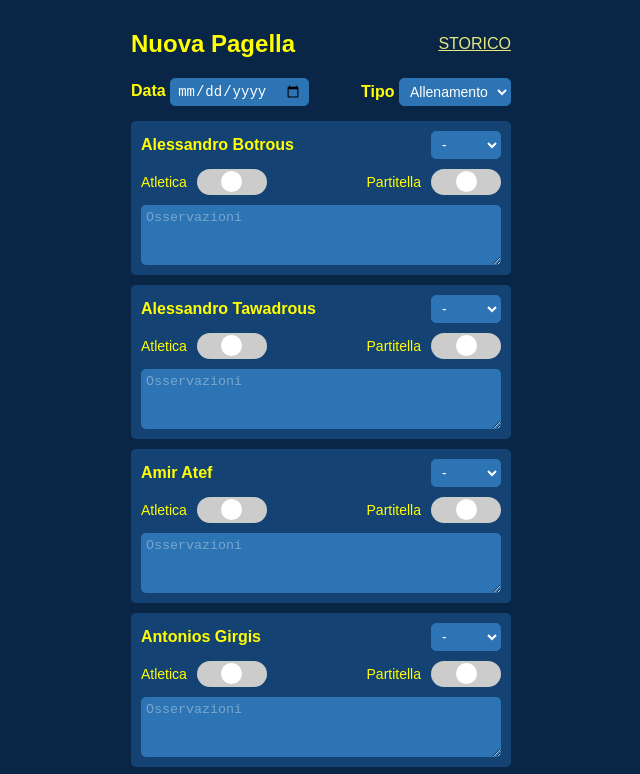
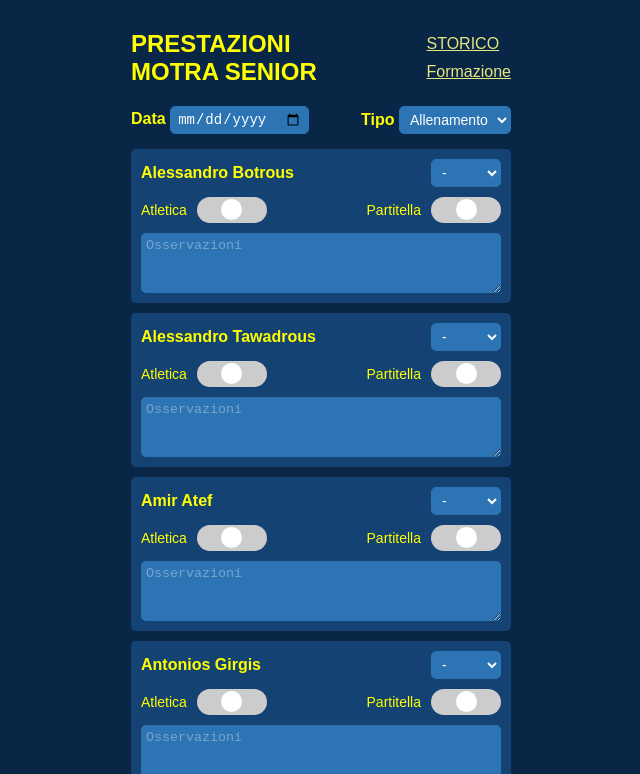
Before and after one commit to ArsaniosRezk/Allenamenti-Motra-Senior, a plain HTML site: page index.html in a window 1280 px wide. Shown: the top 774 px of the page, without its empty margins (319-959 px from the left). Drawn offline with Linux system fonts and the light colour scheme.

Commit message:
Update index.html

```diff
--- a/index.html
+++ b/index.html
@@ -9,8 +9,12 @@
   </head>
   <body>
     <div id="intestazione">
-      <h2>Nuova Pagella</h2>
-      <a href="storico.html" class="link">STORICO</a>
+      <h2 id="titolo">PRESTAZIONI <br />MOTRA SENIOR</h2>
+
+      <div class="navigation-div">
+        <a href="storico.html" class="link">STORICO</a>
+        <a href="formazione.html" class="link">Formazione</a>
+      </div>
     </div>
 
     <div id="info-pagella">
```
